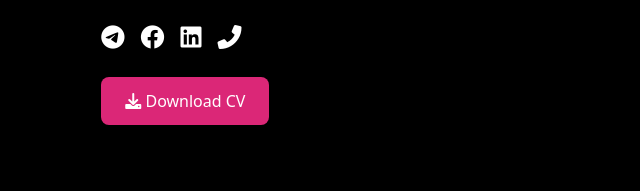
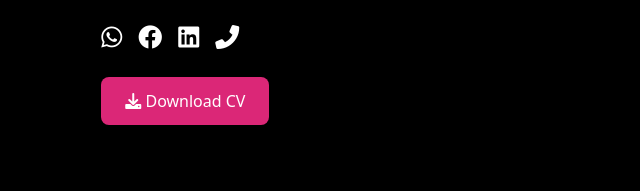
Before and after one commit to Mim-1234/final-portfolio, a plain HTML site: page index.html in a window 1280 px wide. Shown: the part 299-490 px from the top of the page, 598-1238 px from the left. Drawn offline with nearby package versions, Linux system fonts and the light colour scheme.

Commit message:
Add file

```diff
--- a/index.html
+++ b/index.html
@@ -102,16 +102,16 @@
       </p>
       <!-- Social Links -->
       <div class="flex justify-center md:justify-start mt-6 space-x-4">
-        <a href="#" class="text-white-500 hover:text-pink-500">
-          <i class="fab fa-telegram text-2xl"></i>
+        <a href="https://wa.me/qr/XX3NWWG5EOJBE1" class="text-white-500 hover:text-pink-500">
+          <i class="fab fa-whatsapp text-2xl"></i>
         </a>
-        <a href="#" class="text-white-500 hover:text-pink-500">
+        <a href="https://www.facebook.com/mimakter.sumi.98?mibextid=ZbWKwL" class="text-white-500 hover:text-pink-500">
           <i class="fab fa-facebook text-2xl"></i>
         </a>
         <a href="https://bd.linkedin.com/in/mim-akter-sumi-b3544a332?original_referer=https%3A%2F%2Fwww.google.com%2F" class="text-white-500 hover:text-pink-500">
           <i class="fab fa-linkedin text-2xl"></i>
         </a>
-        <a href="https://www.01780052736.com" class="text-white-500 hover:text-pink-500">
+        <a href="tel:+8801780052736" class="text-white-500 hover:text-pink-500">
           <i class="fas fa-phone-alt text-2xl"></i>
         </a>
       </div>
```
